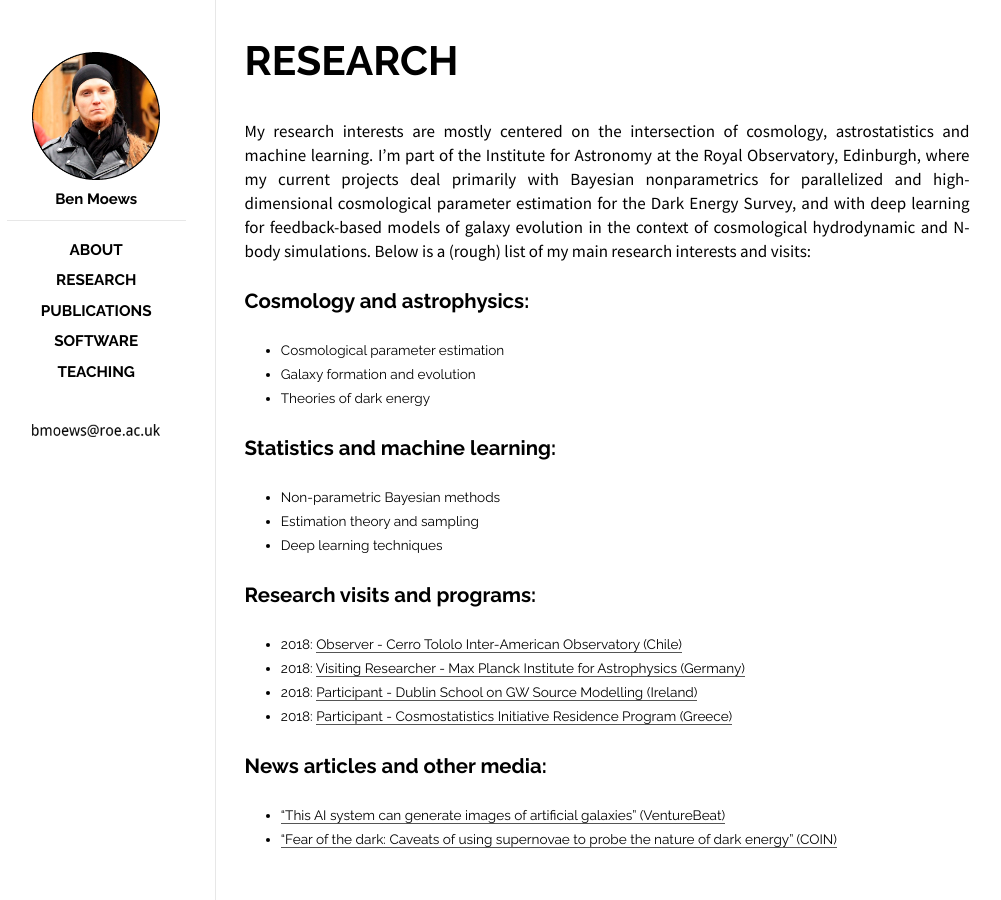
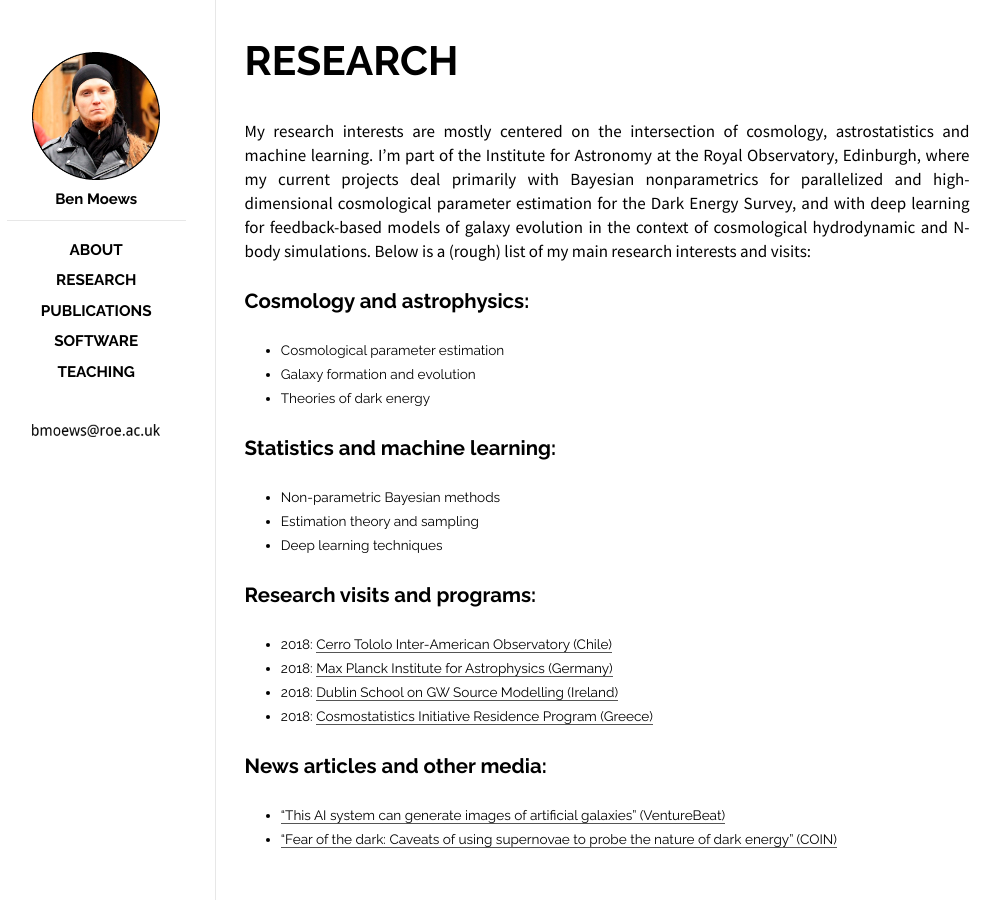
Before and after one commit to moews/moews.github.io, a Jekyll site: the page built from _posts/2017-03-26-research.md, in a window 1280 px wide. Shown: the whole page, without its empty margins (143-1144 px from the left). Built offline with Jekyll 4.4.1, drawn with Linux system fonts in a browser that asks for light colours.

Commit message:
Update 2017-03-26-research.md

```diff
--- a/_posts/2017-03-26-research.md
+++ b/_posts/2017-03-26-research.md
@@ -24,10 +24,10 @@
 
 ## Research visits and programs:
 
-* 2018: [Observer - Cerro Tololo Inter-American Observatory (Chile)](http://www.ctio.noao.edu/noao)
-* 2018: [Visiting Researcher - Max Planck Institute for Astrophysics (Germany)](https://www.mpa-garching.mpg.de)
-* 2018: [Participant - Dublin School on GW Source Modelling (Ireland)](https://maths.ucd.ie/dsgwsm)
-* 2018: [Participant - Cosmostatistics Initiative Residence Program (Greece)](https://cosmostatistics-initiative.org)
+* 2018: [Cerro Tololo Inter-American Observatory (Chile)](http://www.ctio.noao.edu/noao)
+* 2018: [Max Planck Institute for Astrophysics (Germany)](https://www.mpa-garching.mpg.de)
+* 2018: [Dublin School on GW Source Modelling (Ireland)](https://maths.ucd.ie/dsgwsm)
+* 2018: [Cosmostatistics Initiative Residence Program (Greece)](https://cosmostatistics-initiative.org)
 
 ## News articles and other media:
 
```
